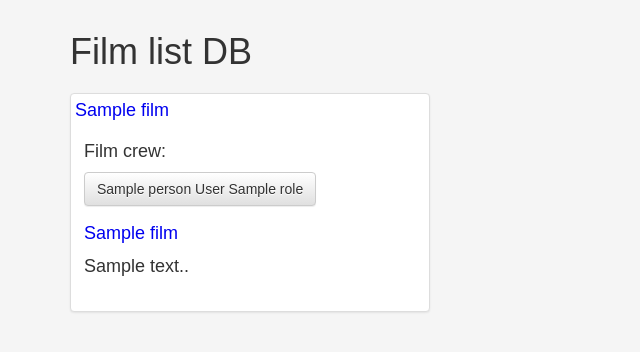
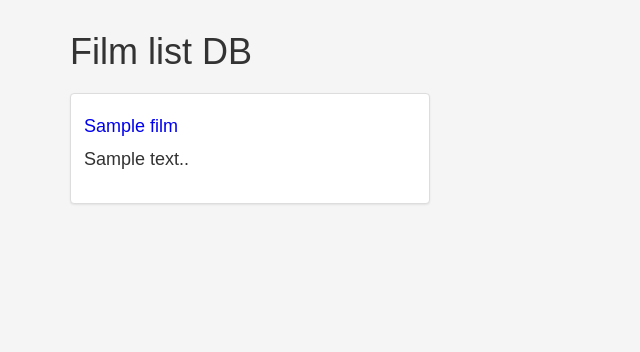
Before and after one commit to ricaza81/moviesapp, a Symfony app: template templates/lucky/number.html.twig in a window 1280 px wide. Shown: the part 207-559 px from the top of the page, without its empty margins (0-640 px from the left). Run offline with Twig, Linux system fonts and the light colour scheme; the template is opened without the code that fills it: most values are stand-ins (such as "Sample title", 1, 10 or a date in 2020); some libraries are stand-ins or nearby versions.

Commit message:
render-home

```diff
--- a/templates/lucky/number.html.twig
+++ b/templates/lucky/number.html.twig
@@ -37,16 +37,16 @@
             {% for film in films %}
                     <div class="col-sm-4 col-lg-4 col-md-4">
                         <div class="thumbnail">
-                            <a href="{{ path ('film_show', {id:film.id} ) }}" target="_blank">
+                         <!--   <a href="{{ path ('film_show', {id:film.id} ) }}" target="_blank"> -->
                                <!-- <img src="{{ asset('uploads/films/'~film.path) }}" alt="" style="width:100%;height:400px">-->
-                                {{film.title}}
-                            </a>
+                         <!--       {{film.title}} -->
+                         <!--   </a> -->
                             <div class="caption">
-                                <p class="pull-right"><h4>Film crew:</h4>
+                          <!--      <p class="pull-right"><h4>Film crew:</h4>
                                 {% for person in film.persons %}
                                         <a href="" class="btn btn-default">{{ person.name~' '~person.surname~' '~person.roles.name }}</a>
                                 {% endfor %}
-                                </p>
+                                </p> -->
                                 <h4><a href="">{{ film.title }}</a>
                                 </h4>
                                 <p>{{ film.description }}.</p>
```
